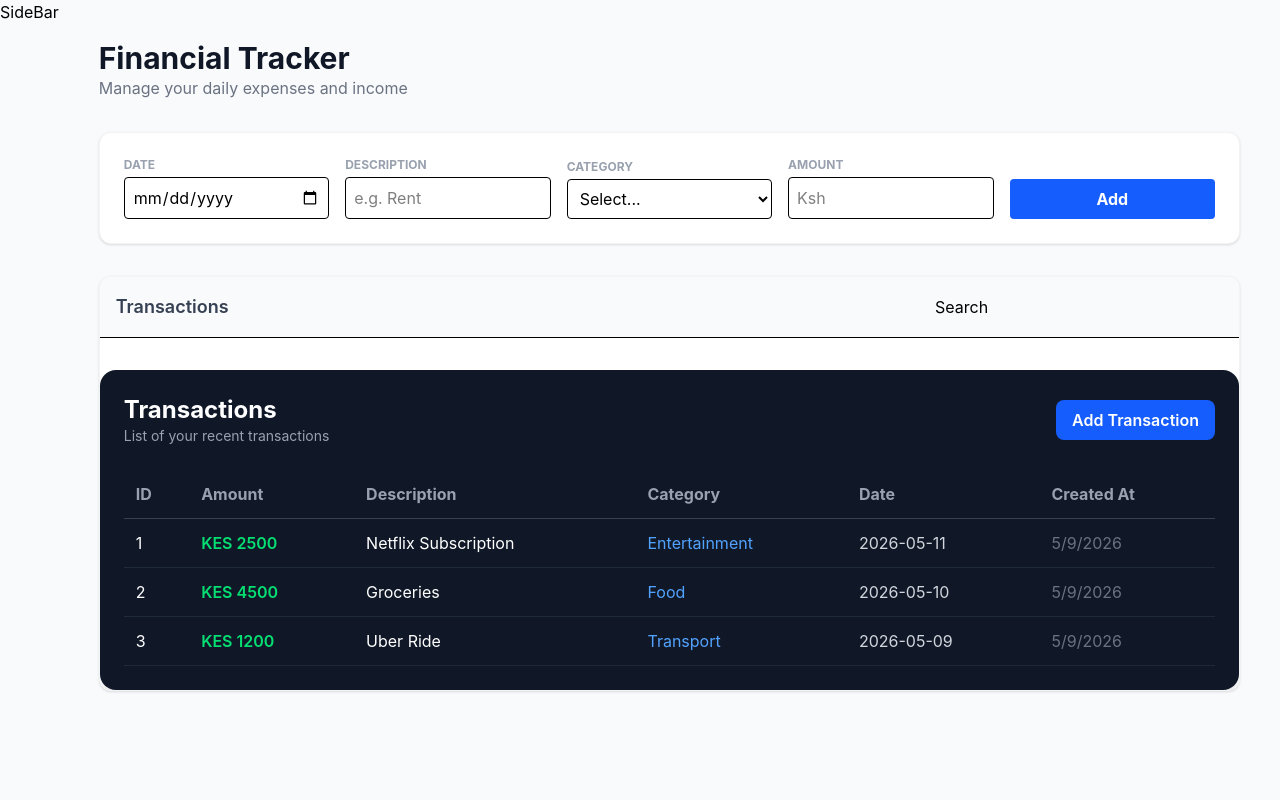
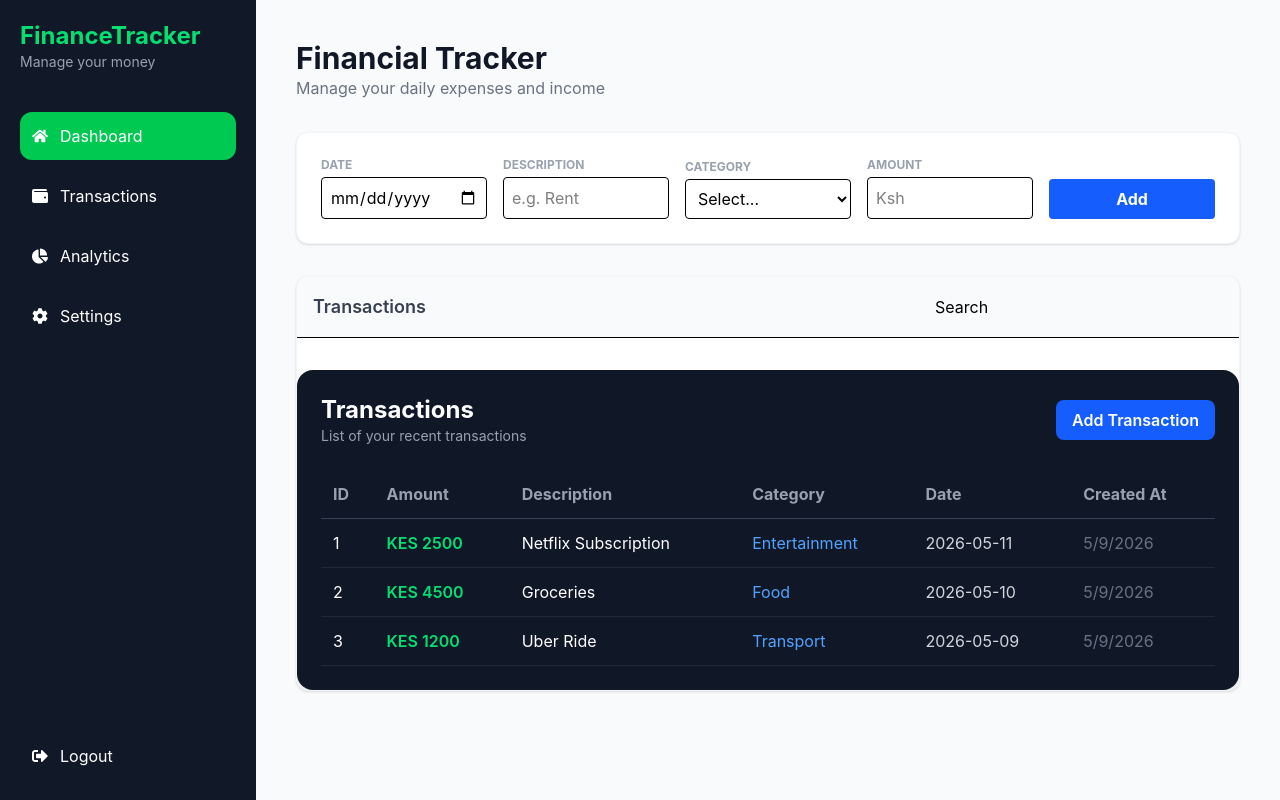
Before and after one commit to KINZU-17/Financial-Tracker, a React (Vite) app: page / in a window 1280 px wide. Built offline with nearby package versions, Linux system fonts and the light colour scheme.

Commit message:
added sidebar

```diff
--- a/package.json
+++ b/package.json
@@ -13,6 +13,7 @@
     "@tailwindcss/vite": "^4.2.4",
     "react": "^19.2.5",
     "react-dom": "^19.2.5",
+    "react-icons": "^5.6.0",
     "tailwindcss": "^4.2.4"
   },
   "devDependencies": {
--- a/src/App.jsx
+++ b/src/App.jsx
@@ -1,65 +1,77 @@
 import React, { useState } from 'react';
-import Sidebar from './Components/SideBar';  // From Louis
-import ExpenseForm from './Components/ExpenseForm';  // From James
-import ExpenseTable from './Components/ExpenseTable';  // From Crystal
-import Search from './Components/Search';  // From Robby
+import Sidebar from './Components/SideBar';
+import ExpenseForm from './Components/ExpenseForm';
+import ExpenseTable from './Components/ExpenseTable';
+import Search from './Components/Search';
 import { initialExpenses } from './data/content';
 
 function App() {
   const [expenses, setExpenses] = useState(initialExpenses);
   const [searchTerm, setSearchTerm] = useState("");
 
-  // Function to add a new transaction
   const addExpense = (newExpense) => {
     const formatted = {
       ...newExpense,
       id: Date.now(),
       amount: parseFloat(newExpense.amount)
     };
+
     setExpenses([formatted, ...expenses]);
   };
 
-  // Function to delete a transaction
   const deleteExpense = (id) => {
     setExpenses(expenses.filter(exp => exp.id !== id));
   };
 
-  // Filtering logic
   const filteredExpenses = expenses.filter((exp) =>
     exp.description.toLowerCase().includes(searchTerm.toLowerCase())
   );
 
   return (
     <div className="flex min-h-screen bg-gray-50 font-sans">
+
       <Sidebar />
 
-      <main className="flex-1 p-4 md:p-10">
+      <main className="flex-1 p-4 md:p-10 ml-64">
         <div className="max-w-6xl mx-auto">
+
           <header className="mb-8">
-            <h1 className="text-3xl font-bold text-gray-900">Financial Tracker</h1>
-            <p className="text-gray-500">Manage your daily expenses and income</p>
+            <h1 className="text-3xl font-bold text-gray-900">
+              Financial Tracker
+            </h1>
+
+            <p className="text-gray-500">
+              Manage your daily expenses and income
+            </p>
           </header>
 
           <div className="grid gap-8">
-            {/* Input Section */}
+
             <section className="bg-white p-6 rounded-xl shadow-sm border border-gray-100">
               <ExpenseForm onAdd={addExpense} />
             </section>
 
-            {/* List Section */}
             <section className="bg-white rounded-xl shadow-sm border border-gray-100 overflow-hidden">
+
               <div className="p-4 border-b bg-gray-50 flex flex-col md:flex-row md:items-center justify-between gap-4">
-                <h2 className="font-semibold text-gray-700 text-lg">Transactions</h2>
+
+                <h2 className="font-semibold text-gray-700 text-lg">
+                  Transactions
+                </h2>
+
                 <div className="w-full md:w-72">
                   <Search onSearch={setSearchTerm} />
                 </div>
+
               </div>
 
               <ExpenseTable
                 expenses={filteredExpenses}
                 onDelete={deleteExpense}
               />
+
             </section>
+
           </div>
         </div>
       </main>
--- a/src/Components/SideBar.jsx
+++ b/src/Components/SideBar.jsx
@@ -1,7 +1,71 @@
-import React from 'react'
+import {
+  FaHome,
+  FaWallet,
+  FaChartPie,
+  FaCog,
+  FaSignOutAlt,
+} from "react-icons/fa";
 
-export default function SideBar() {
+function Sidebar() {
   return (
-    <div>SideBar</div>
-  )
+    <div className="w-64 h-screen bg-[#111827] text-white flex flex-col justify-between p-5 fixed">
+
+      <div>
+        <div className="mb-10">
+          <h1 className="text-2xl font-bold text-green-400">
+            FinanceTracker
+          </h1>
+
+          <p className="text-sm text-gray-400">
+            Manage your money
+          </p>
+        </div>
+
+        <nav className="space-y-3">
+
+          <a
+            href="#"
+            className="flex items-center gap-3 p-3 rounded-xl bg-green-500"
+          >
+            <FaHome />
+            Dashboard
+          </a>
+
+          <a
+            href="#"
+            className="flex items-center gap-3 p-3 rounded-xl hover:bg-gray-700 transition"
+          >
+            <FaWallet />
+            Transactions
+          </a>
+
+          <a
+            href="#"
+            className="flex items-center gap-3 p-3 rounded-xl hover:bg-gray-700 transition"
+          >
+            <FaChartPie />
+            Analytics
+          </a>
+
+          <a
+            href="#"
+            className="flex items-center gap-3 p-3 rounded-xl hover:bg-gray-700 transition"
+          >
+            <FaCog />
+            Settings
+          </a>
+
+        </nav>
+      </div>
+
+      <div>
+        <button className="flex items-center gap-3 p-3 w-full rounded-xl hover:bg-red-500 transition">
+          <FaSignOutAlt />
+          Logout
+        </button>
+      </div>
+    </div>
+  );
 }
+
+export default Sidebar;
```
Also changed, not shown: 1 other file (tests, documents, lock files or other folders).
